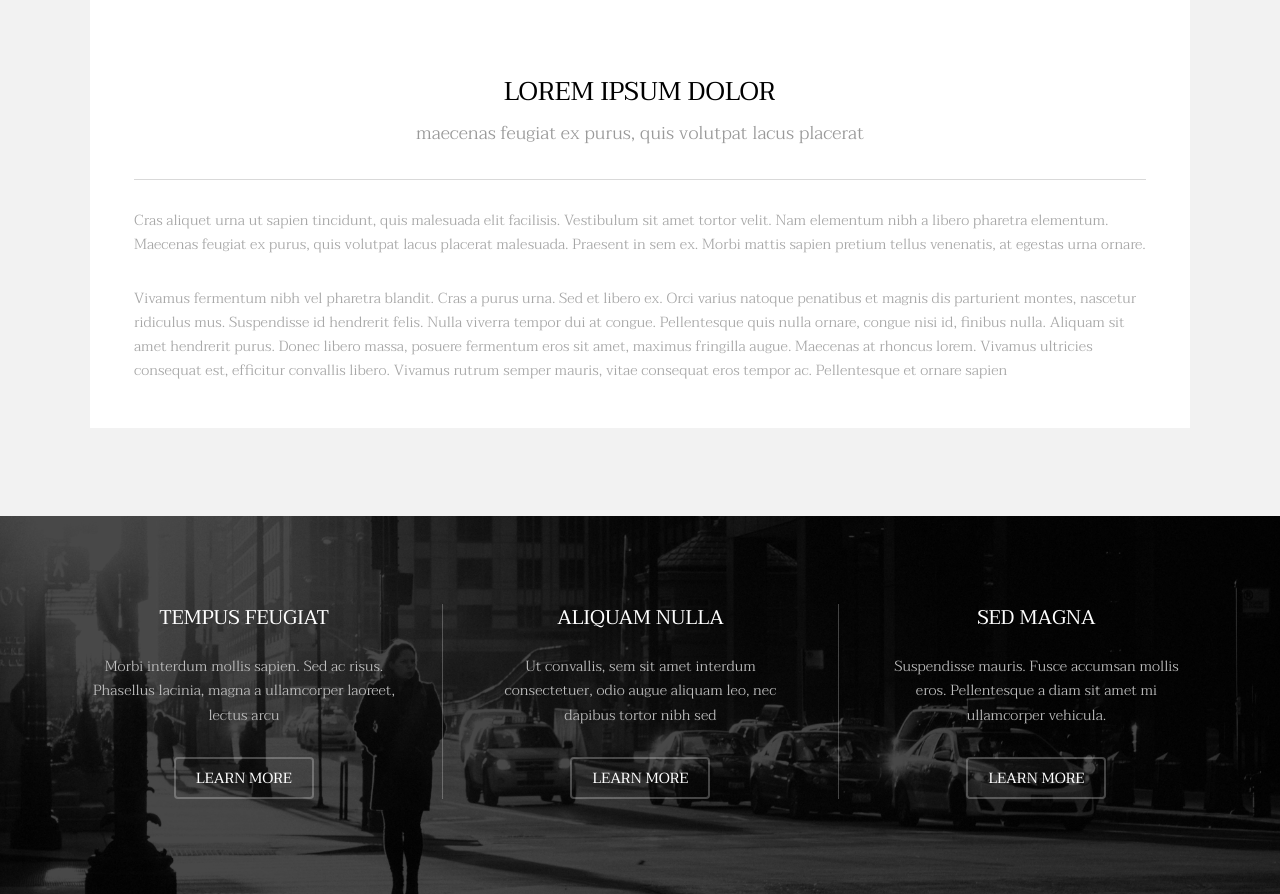
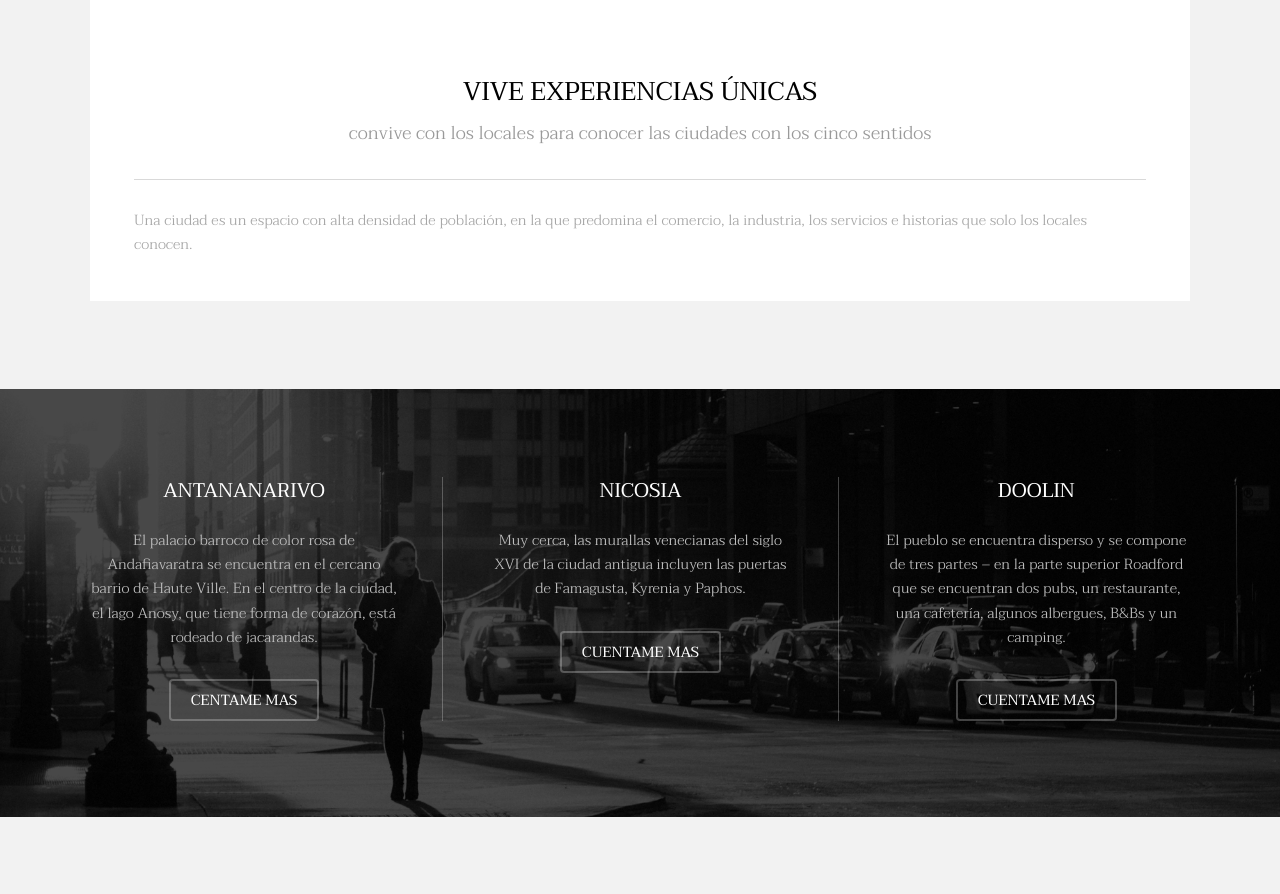
Before and after one commit to JulenGaming/04_REP_METROPOLITA, a plain HTML site: page index.html in a window 1280 px wide. Shown: the part 1216-2110 px from the top of the page. Drawn offline with Linux system fonts and the light colour scheme.

Commit message:
todos los textos que faltan por jacobo

```diff
--- a/index.html
+++ b/index.html
@@ -52,12 +52,12 @@
 							</div>
 							<div class="content">
 								<header class="align-center">
-									<h2>Lorem ipsum dolor</h2>
-									<p>maecenas feugiat ex purus, quis volutpat lacus placerat</p>
+									<h2>VIVE EXPERIENCIAS ÚNICAS</h2>
+									<p>convive con los locales para conocer las ciudades con los cinco sentidos</p>
 								</header>
 								<hr />
-								<p> Cras aliquet urna ut sapien tincidunt, quis malesuada elit facilisis. Vestibulum sit amet tortor velit. Nam elementum nibh a libero pharetra elementum. Maecenas feugiat ex purus, quis volutpat lacus placerat malesuada. Praesent in sem ex. Morbi mattis sapien pretium tellus venenatis, at egestas urna ornare.</p>
-								<p>Vivamus fermentum nibh vel pharetra blandit. Cras a purus urna. Sed et libero ex. Orci varius natoque penatibus et magnis dis parturient montes, nascetur ridiculus mus. Suspendisse id hendrerit felis. Nulla viverra tempor dui at congue. Pellentesque quis nulla ornare, congue nisi id, finibus nulla. Aliquam sit amet hendrerit purus. Donec libero massa, posuere fermentum eros sit amet, maximus fringilla augue. Maecenas at rhoncus lorem. Vivamus ultricies consequat est, efficitur convallis libero. Vivamus rutrum semper mauris, vitae consequat eros tempor ac. Pellentesque et ornare sapien</p>
+								<p>Una ciudad es un espacio con alta densidad de población, en la que predomina el comercio, la industria, los servicios e historias que solo los locales conocen.</p>
+
 							</div>
 						</div>
 					</div>
@@ -70,29 +70,29 @@
 					<div id="flexgrid">
 						<div>
 							<header>
-								<h3>Tempus Feugiat</h3>
+								<h3>Antananarivo</h3>
 							</header>
-							<p>Morbi interdum mollis sapien. Sed ac risus. Phasellus lacinia, magna a ullamcorper laoreet, lectus arcu</p>
+							<p>El palacio barroco de color rosa de Andafiavaratra se encuentra en el cercano barrio de Haute Ville. En el centro de la ciudad, el lago Anosy, que tiene forma de corazón, está rodeado de jacarandas.</p>
 							<ul class="actions">
-								<li><a href="#" class="button alt">Learn More</a></li>
+								<li><a href="#" class="button alt">CENTAME MAS</a></li>
 							</ul>
 						</div>
 						<div>
 							<header>
-								<h3>Aliquam Nulla</h3>
+								<h3>Nicosia</h3>
 							</header>
-							<p>Ut convallis, sem sit amet interdum consectetuer, odio augue aliquam leo, nec dapibus tortor nibh sed </p>
+							<p>Muy cerca, las murallas venecianas del siglo XVI de la ciudad antigua incluyen las puertas de Famagusta, Kyrenia y Paphos.</p>
 							<ul class="actions">
-								<li><a href="#" class="button alt">Learn More</a></li>
+								<li><a href="#" class="button alt">CUENTAME MAS</a></li>
 							</ul>
 						</div>
 						<div>
 							<header>
-								<h3>Sed Magna</h3>
+								<h3>Doolin</h3>
 							</header>
-							<p>Suspendisse mauris. Fusce accumsan mollis eros. Pellentesque a diam sit amet mi ullamcorper vehicula.</p>
+							<p>El pueblo se encuentra disperso y se compone de tres partes – en la parte superior Roadford que se encuentran dos pubs, un restaurante, una cafetería, algunos albergues, B&Bs y un camping.</p>
 							<ul class="actions">
-								<li><a href="#" class="button alt">Learn More</a></li>
+								<li><a href="#" class="button alt">CUENTAME MAS</a></li>
 							</ul>
 						</div>
 					</div>
```
